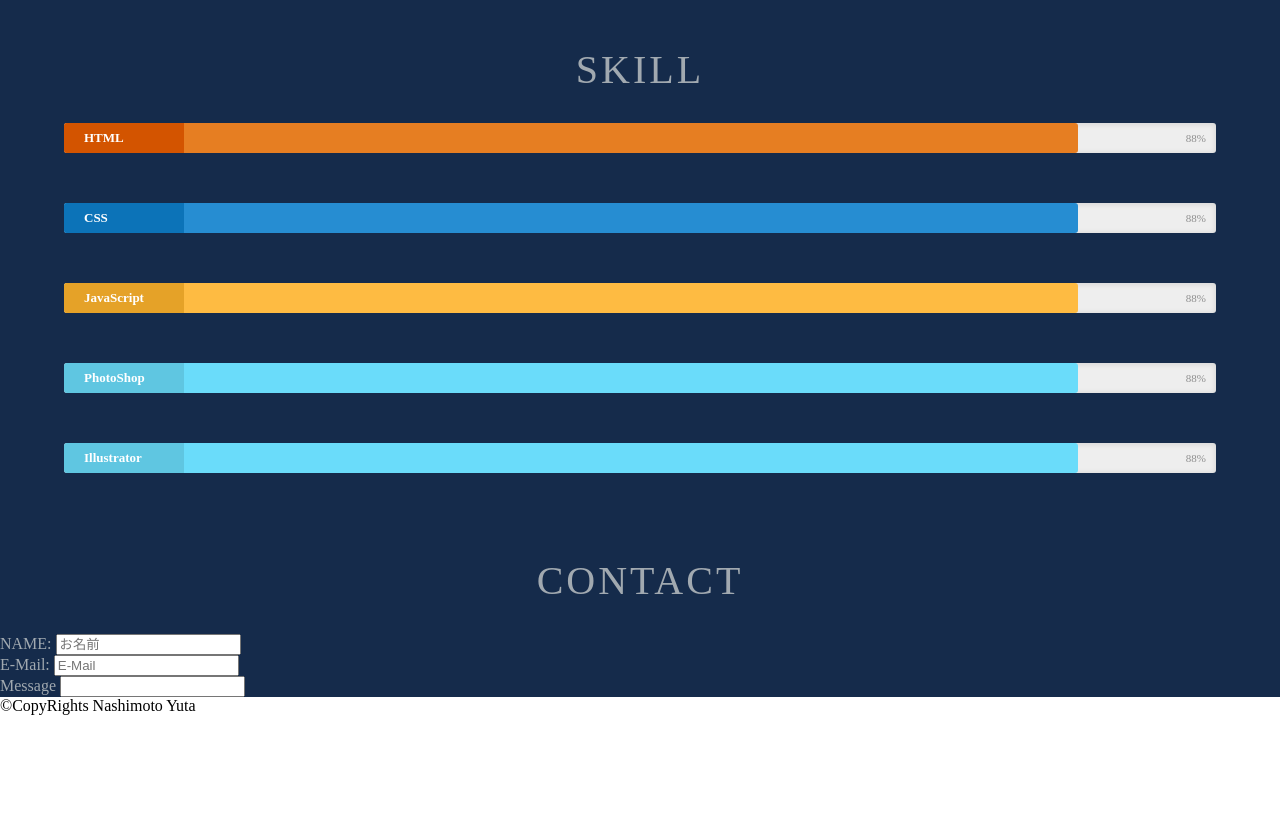
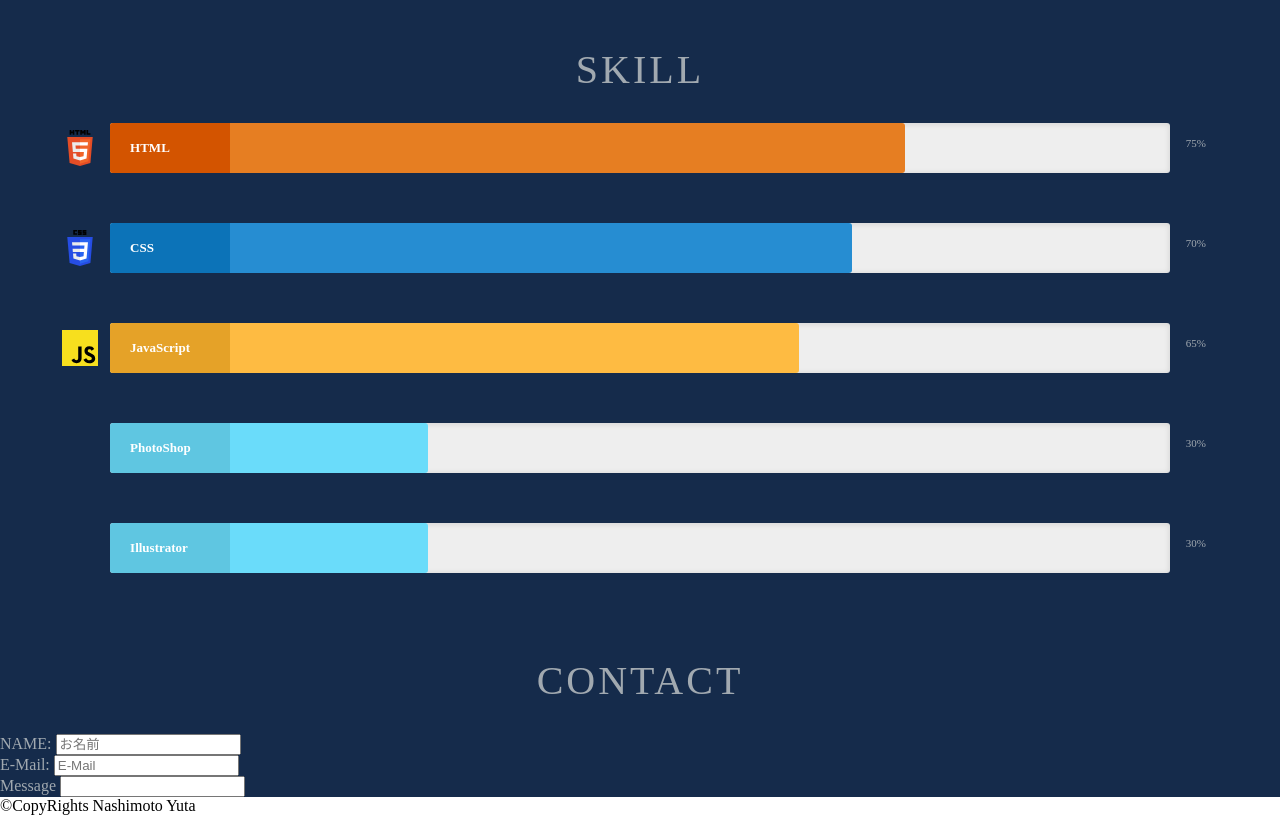
Before and after one commit to yuta-nashimoto/myportfolio, a website: page index.html in a window 1280 px wide. Shown: the part 2040-2855 px from the top of the page. Before the commit the page ends 2755 px from the top, so only its background shows below. Drawn offline with nearby package versions, Linux system fonts and the light colour scheme.

Commit message:
一旦コミット

```diff
--- a/css/style.scss
+++ b/css/style.scss
@@ -150,12 +150,6 @@ img {
 	}
 }
 
-.skill {
-	width: $contents_width;
-	margin: 0 auto 80px;
-	padding-top: 24px;
-}
-
 .main_portfolio {
 	width: $contents_width;
 	margin: 0 auto 80px;
@@ -204,17 +198,32 @@ img {
 	}
 }
 .skill {
+	width: $contents_width;
+	margin: 0 auto 80px;
+	padding-top: 24px;
+	.skill_list {
+		width: 92%;
+		margin: 0 auto;
 		.skillbar {
 			position: relative;
 			display: inline-block;
-		width: 100%;
 			background: #eee;
-		height: 30px;
+			height: 50px;
 			border-radius: 3px;
 			width: 100%;
 			box-shadow: 0 1px 6px rgba(0, 0, 0, 0.12) inset;
 			&:not(:last-child) {
 				margin-bottom: 50px;
+			}
+			&:before {
+				content: "";
+				position: absolute;
+				top: 50%;
+				left: -48px;
+				transform: translateY(-50%);
+				display: block;
+				width: 36px;
+				height: 36px;
 			}
 			.skillbar-title {
 				position: absolute;
@@ -229,11 +238,11 @@ img {
 				border-bottom-left-radius: 3px;
 				background: rgba(0, 0, 0, 0.1);
 				padding: 0 20px;
-			height: 30px;
-			line-height: 30px;
+				height: 50px;
+				line-height: 50px;
 			}
 			.skillbar-bar {
-			height: 30px;
+				height: 50px;
 				width: 0px;
 				background: #6adcfa;
 				border-radius: 3px;
@@ -241,31 +250,46 @@ img {
 			}
 			.skill-bar-percent {
 				position: absolute;
-			right: 10px;
+				right: -36px;
 				top: 0;
 				font-size: 11px;
-			height: 30px;
-			line-height: 30px;
-			color: #ffffff;
-			color: rgba(0, 0, 0, 0.4);
+				height: 50px;
+				line-height: 40px;
+				color: $base_fontColor;
 			}
 		}
-	.skillbar-html .skillbar-title {
+		.skillbar-html {
+			&:before {
+				background: url(../img/icon/html-5.svg) center/36px 36px no-repeat;
+			}
+			.skillbar-title {
 				background: #d35400;
 			}
-	.skillbar-html .skillbar-bar {
+			.skillbar-bar {
 				background: #e67e22;
 			}
-	.skillbar-css .skillbar-title {
+		}
+		.skillbar-css {
+			&:before {
+				background: url(../img/icon/css-3.svg) center/36px 36px no-repeat;
+			}
+			.skillbar-title {
 				background: #0c73b8;
 			}
-	.skillbar-css .skillbar-bar {
+			.skillbar-bar {
 				background: #268dd2;
 			}
-	.skillbar-js .skillbar-title {
+		}
+		.skillbar-js {
+			&:before {
+				background: url(../img/icon/javascript.svg) center/36px 36px no-repeat;
+			}
+			.skillbar-title {
 				background: #e5a228;
 			}
-	.skillbar-js .skillbar-bar {
+			.skillbar-bar {
 				background: #febb42;
 			}
 		}
+	}
+}
--- a/index.html
+++ b/index.html
@@ -182,27 +182,27 @@
 					<h2 class="section_ttl">SKILL</h2>
 					<div class="skill_box">
 						<ul class="skill_list">
-							<li class="skillbar skillbar-html" data-percent="88">
+							<li class="skillbar skillbar-html" data-percent="75">
 								<div class="skillbar-title">HTML</div>
 								<div class="skillbar-bar"></div>
 								<div class="skill-bar-percent"></div>
 							</li>
-							<li class="skillbar skillbar-css" data-percent="88">
+							<li class="skillbar skillbar-css" data-percent="70">
 								<div class="skillbar-title">CSS</div>
 								<div class="skillbar-bar"></div>
 								<div class="skill-bar-percent"></div>
 							</li>
-							<li class="skillbar skillbar-js" data-percent="88">
+							<li class="skillbar skillbar-js" data-percent="65">
 								<div class="skillbar-title">JavaScript</div>
 								<div class="skillbar-bar"></div>
 								<div class="skill-bar-percent"></div>
 							</li>
-							<li class="skillbar skillbar-ps" data-percent="88">
+							<li class="skillbar skillbar-ps" data-percent="30">
 								<div class="skillbar-title">PhotoShop</div>
 								<div class="skillbar-bar"></div>
 								<div class="skill-bar-percent"></div>
 							</li>
-							<li class="skillbar skillbar-ir" data-percent="88">
+							<li class="skillbar skillbar-ir" data-percent="30">
 								<div class="skillbar-title">Illustrator</div>
 								<div class="skillbar-bar"></div>
 								<div class="skill-bar-percent"></div>
--- a/js/main.js
+++ b/js/main.js
@@ -2,7 +2,7 @@ $(function() {
 	var $skillBar = $(".skillbar");
 	$skillBar.skillBars({
 		from: 0, // バーの動くスタート位置
-		speed: 4000, // 動くスピード
+		speed: 1500, // 動くスピード
 		interval: 100 // 動き始めるまでの時間
 	});
 });
```
Also changed, not shown: css/style.css, img/icon/css-3.svg (added), img/icon/html-5.svg (added), img/icon/icoon-mono.jpeg (added), img/icon/javascript.svg (added). Lines whose indentation alone changed are shown as unchanged.
